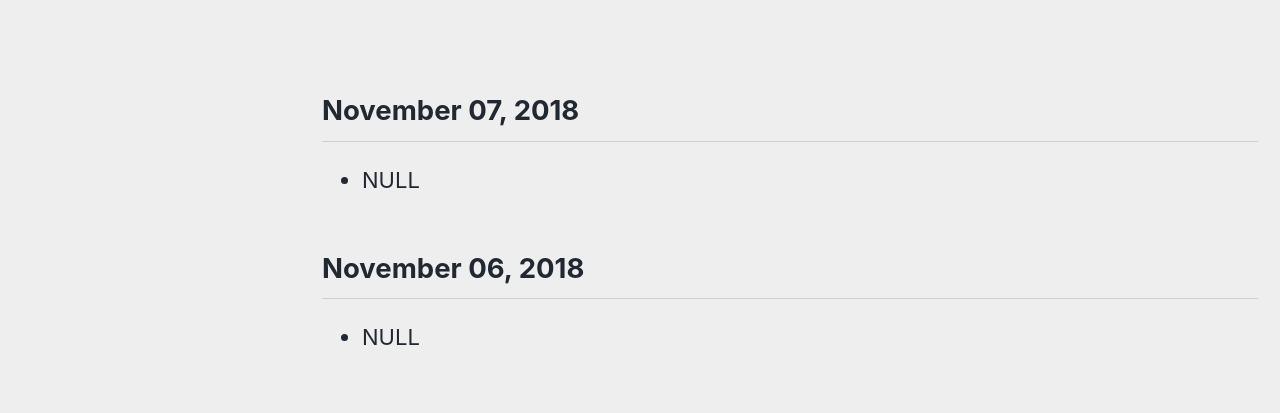
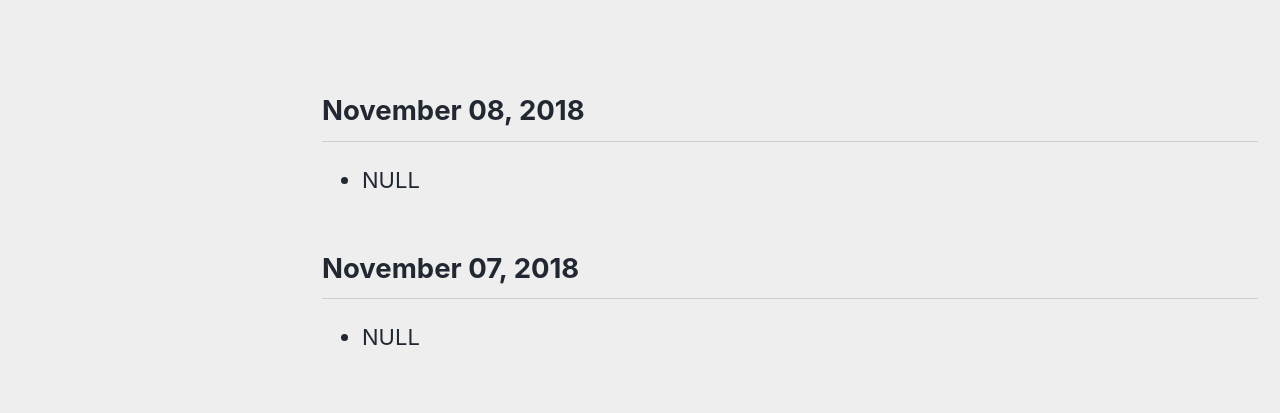
Before and after one commit to kulbhushanchand/kulbhushanchand.github.io-v2, a Jekyll site: the page built from _pages/main/log.md, in a window 1280 px wide and 900 px high. Shown: the part 464-877 px from the top of the window. Built offline with Jekyll 4.4.1, drawn with Linux system fonts in a browser that asks for light colours; cached includes are drawn as plain includes.

Commit message:
Update log.md

```diff
--- a/_pages/main/log.md
+++ b/_pages/main/log.md
@@ -16,6 +16,9 @@ header:
 
 
 {% assign dateFormat = '%B %d, %Y' %}
+
+## {{ "2018-11-08" | date: dateFormat }}
+- NULL
 
 ## {{ "2018-11-07" | date: dateFormat }}
 - NULL
```
